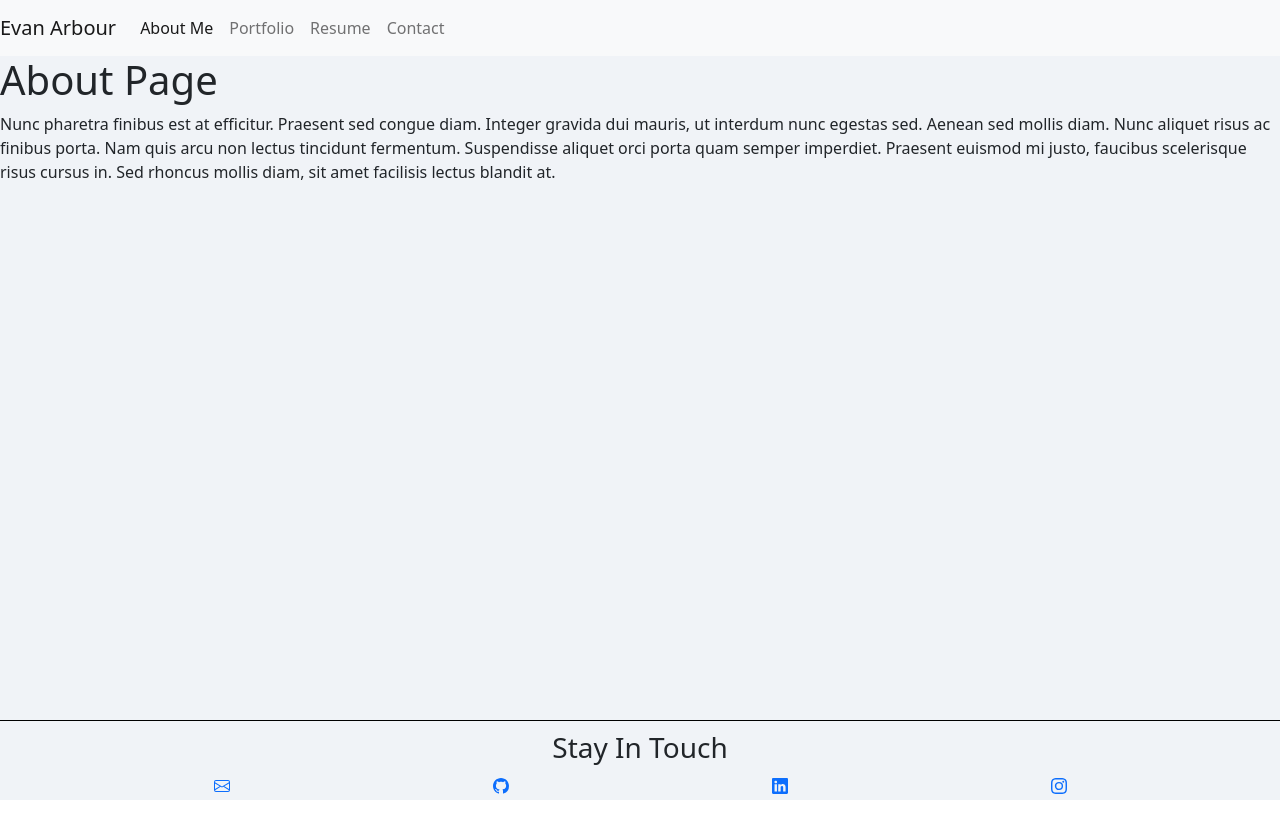
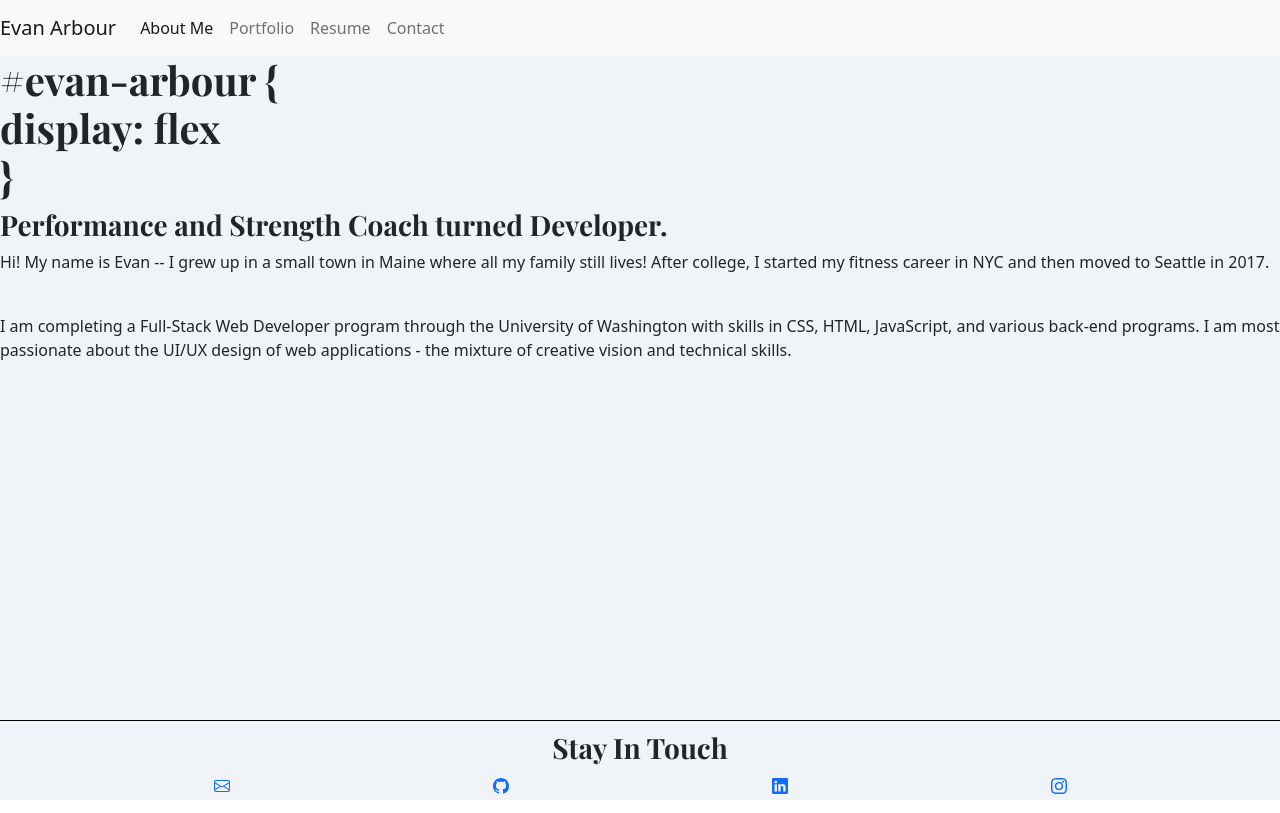
Before and after one commit to evanarbour/Arbour-Portfolio-React, a React (Create React App) app in the folder react-portfolio/: page / in a window 1280 px wide. Built offline with nearby package versions, Linux system fonts and the light colour scheme.

Commit message:
styling about me page header

```diff
--- a/react-portfolio/src/components/pages/About.js
+++ b/react-portfolio/src/components/pages/About.js
@@ -1,17 +1,30 @@
 import React from 'react';
+import '../../styles/About.css'
 
 export default function About() {
   return (
     <div>
-      <h1>About Page</h1>
-      <p>
-        Nunc pharetra finibus est at efficitur. Praesent sed congue diam.
-        Integer gravida dui mauris, ut interdum nunc egestas sed. Aenean sed
-        mollis diam. Nunc aliquet risus ac finibus porta. Nam quis arcu non
-        lectus tincidunt fermentum. Suspendisse aliquet orci porta quam semper
-        imperdiet. Praesent euismod mi justo, faucibus scelerisque risus cursus
-        in. Sed rhoncus mollis diam, sit amet facilisis lectus blandit at.
-      </p>
+      <h1>
+        #evan-arbour &#123; <span>{<br/>}</span>
+        display: flex <span>{<br/>}</span>
+        &#125;
+      </h1>
+      <h3>
+        Performance and Strength Coach turned Developer.
+      </h3>
+        <p>
+            Hi! My name is Evan -- I grew up in
+            a small town in Maine where all my family still lives! After college, I started my fitness career
+            in NYC and then moved to Seattle in 2017.
+        </p>
+        <span>{<br/>}</span>
+        <p>
+            I am completing a Full-Stack Web Developer program through the University of Washington with skills in CSS, HTML,
+            JavaScript, and various back-end programs. I am most passionate about the UI/UX design of web applications
+            - the mixture of creative vision and technical skills.
+        </p>
+
+
     </div>
   );
 }
--- a/react-portfolio/src/styles/About.css
+++ b/react-portfolio/src/styles/About.css
@@ -0,0 +1,4 @@
+h1,
+h3 {
+  font-family: "Playfair Display", serif;
+}
```
